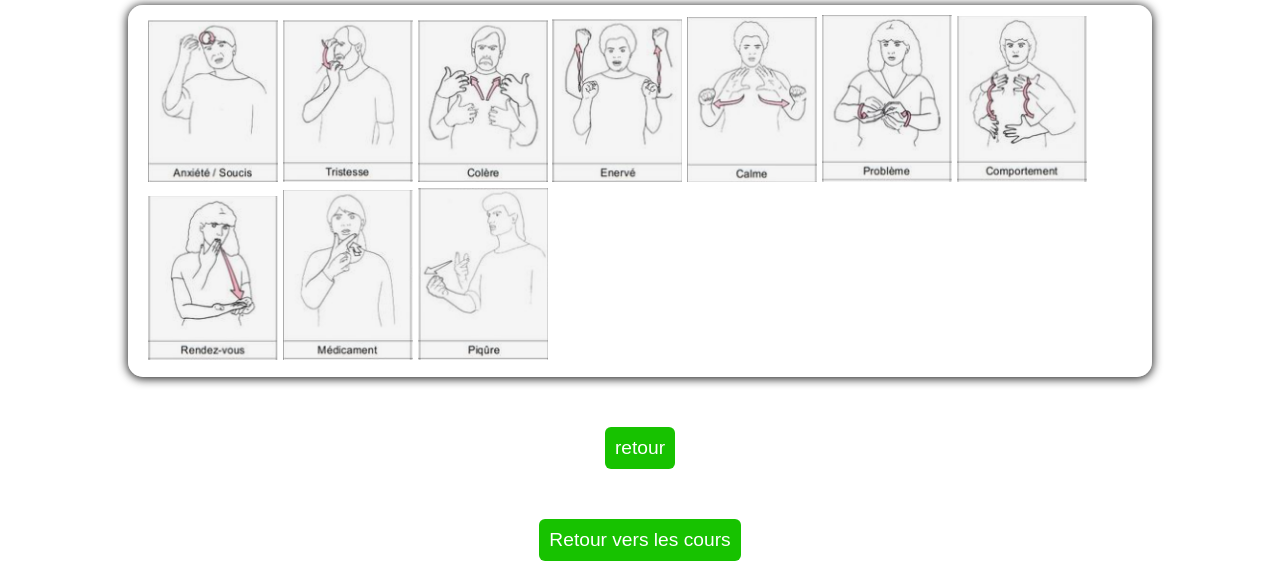
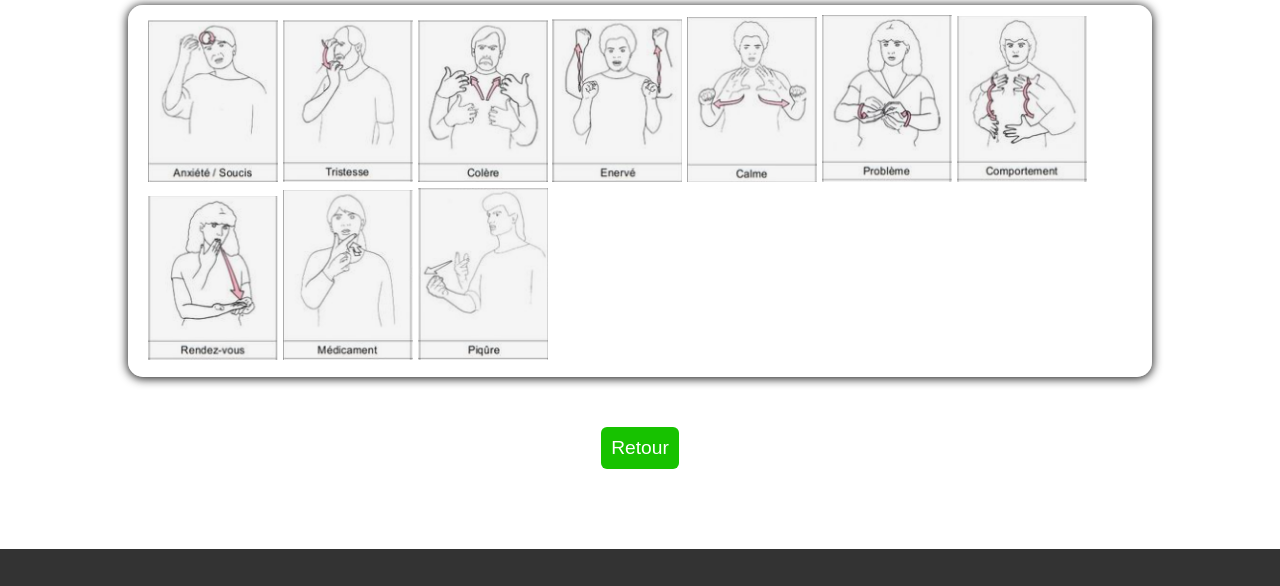
Before and after one commit to AymericdeCau/notre-projet-nsi-sur-le-langage-des-signes, a plain HTML site: page Les émotions.html in a window 1280 px wide. Shown: the part 170-756 px from the top of the page. Drawn offline with Linux system fonts and the light colour scheme.

Commit message:
Update Les émotions.html

```diff
--- a/Les émotions.html
+++ b/Les émotions.html
@@ -26,10 +26,7 @@
         <img src="./asserts/BB9.PNG" class="img_cours" width="12%">
         <img src="./asserts/BB10.PNG" class="img_cours" width="12%">
     </section>
-        <button class="boutton_retour"
-        type="button" onclick=window.location.href="./cours.html">retour</button>
-
-    <input class="boutton_retour" type="button" onclick=window.location.href="./cours.html" value="Retour vers les cours"/>
+	<button class="boutton_retour" type="button" onclick=window.location.href="./cours.html">Retour</button>
     </main>
 
     <script src="footer.js"></script>
```
